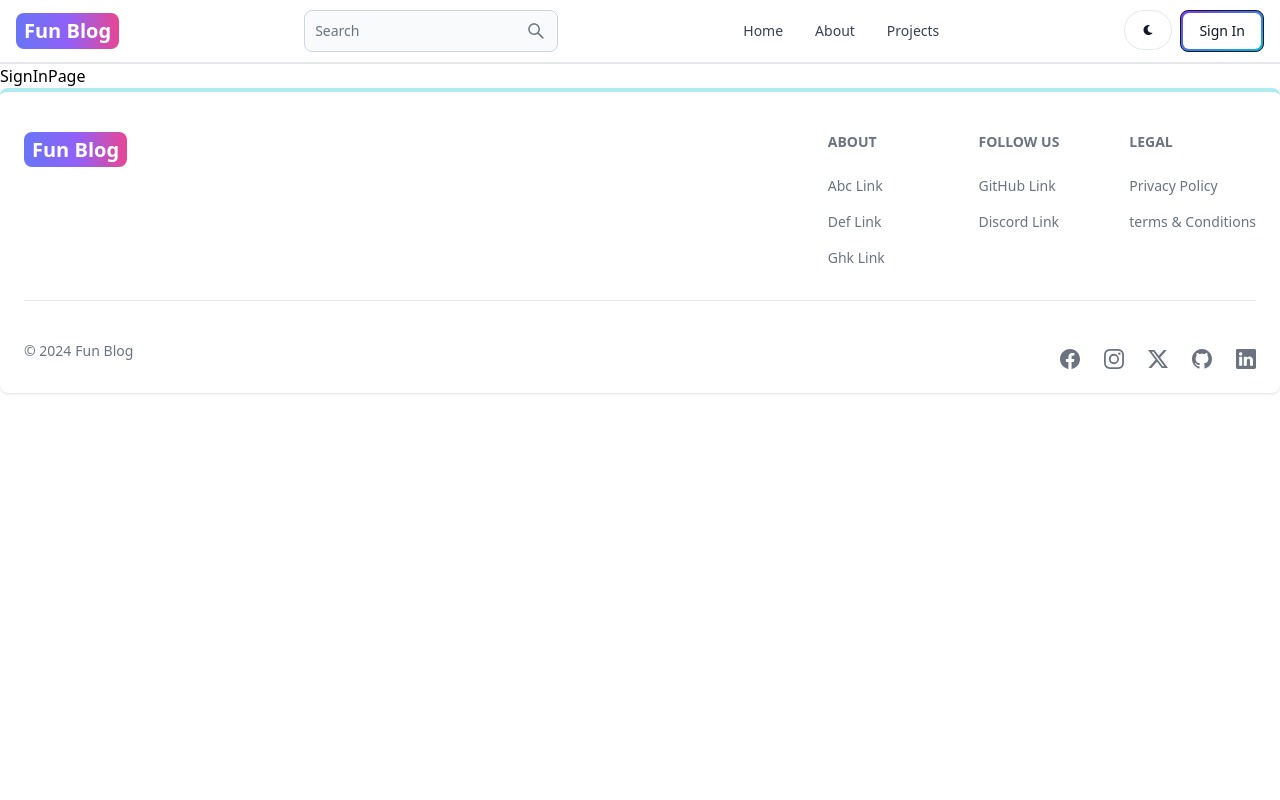
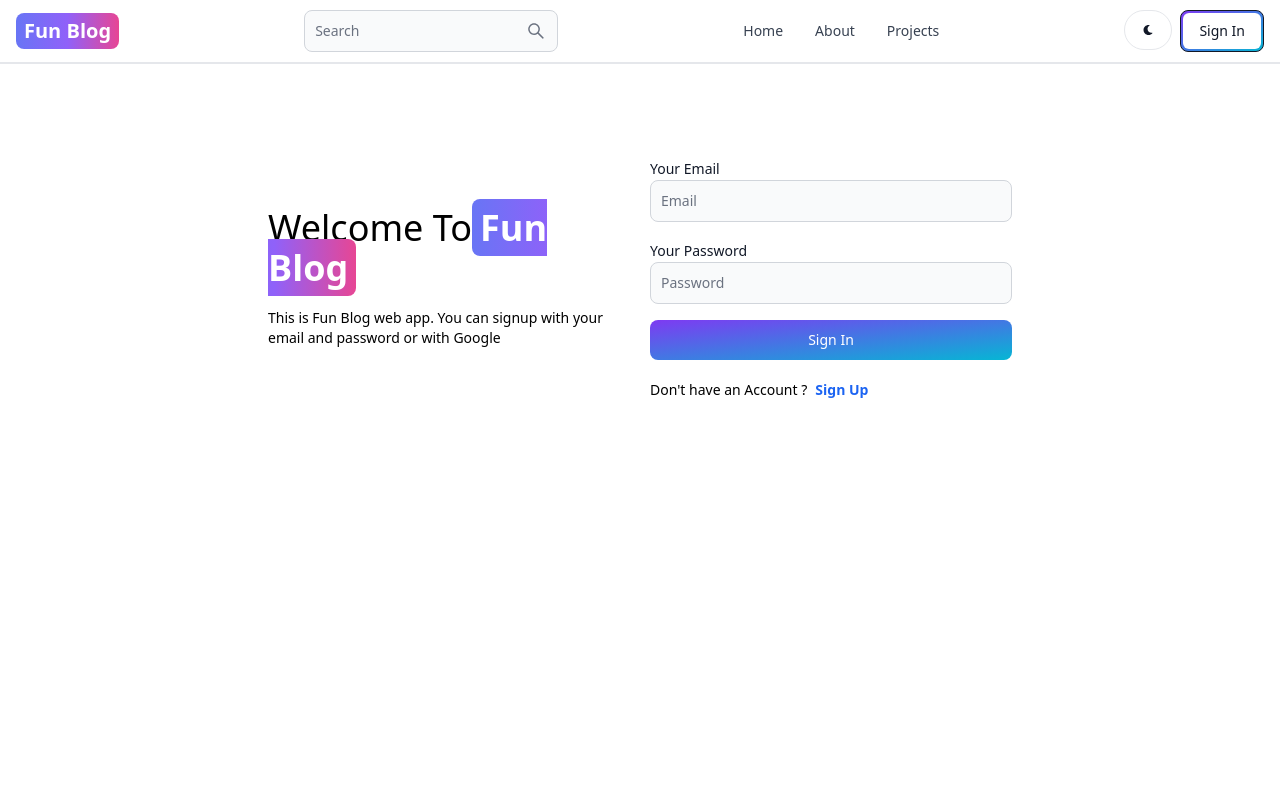
Before and after one commit to ProCodeRed/fun-bog, a React (Vite) app in the folder client/: page /sign-in in a window 1280 px wide. Shown: the top 800 px of the page. Built offline with nearby package versions, Linux system fonts and the light colour scheme.

Commit message:
added sign in react

```diff
--- a/client/src/pages/SignInPage.jsx
+++ b/client/src/pages/SignInPage.jsx
@@ -1,8 +1,81 @@
-import React from 'react'
+import { Alert, Button, Label, Spinner, TextInput } from 'flowbite-react'
+import React, { useState } from 'react'
+import { Link, useNavigate } from 'react-router-dom'
 
 const SignInPage = () => {
+  const [formData, setFormData] = useState({})
+  const [errorMessage, setErrorMessage] = useState(null)
+  const [loading, setLoading] = useState(false)
+  const navigate = useNavigate()
+
+  const handleChange = (e) => {
+    setFormData({...formData, [e.target.id]: e.target.value.trim()})
+  }
+
+  const signUpSubmitHandler = async (e) => {
+    e.preventDefault();
+
+    if(!formData.email || !formData.password){
+      return setErrorMessage('Please fill all the fields given.')
+    }
+
+    try {
+      setLoading(true);
+      setErrorMessage(null);
+      const res = await fetch('/api/auth/signin',{
+        method: 'POST',
+        headers: {'Content-Type': 'application/json'},
+        body: JSON.stringify(formData)
+      });
+      const data = await res.json();
+
+      if(data.success === false){
+        return setErrorMessage(data.message = "This user already exits. Please Sign in.")
+      }
+      setLoading(false)
+
+      // if signed up successfully navigate to sign in page
+      if(res.ok){
+        navigate('/')
+      }
+    } catch (error) {
+      setErrorMessage(error.message)
+      setLoading(false)
+    }
+  }
+
   return (
-    <div>SignInPage</div>
+    <div className='min-h-screen mt-20'>
+      <div className='flex p-3 max-w-3xl mx-auto flex-col md:flex-row md:items-center gap-5'>
+        <div className='flex-1'>
+          <span className='text-xl sm:text-4xl text-semibold'>Welcome To</span>
+        <Link to={"/"} className='text-xl sm:text-4xl font-bold dark:text-white px-2 py-1 bg-gradient-to-r from-indigo-500 via-purple-500 to-pink-500 rounded-lg text-white'>Fun Blog</Link>
+        <p className='text-sm mt-5'>This is Fun Blog web app. You can signup with your email and password or with Google</p>
+        </div>
+        <div className='flex-1'>
+          <form className='flex flex-col gap-4' onSubmit={signUpSubmitHandler}>
+            <div>
+              <Label value='Your Email' />
+              <TextInput type='email' placeholder='Email' id='email' onChange={handleChange} />
+            </div>
+            <div>
+              <Label value='Your Password' />
+              <TextInput type='password' placeholder='Password' id='password' onChange={handleChange} />
+            </div>
+            <Button gradientDuoTone="purpleToBlue" type='submit' disabled={loading}>
+              {loading ? <><Spinner size={"sm"} /><span className='pl-3'>Loading...</span></> : "Sign In"}
+            </Button>
+          </form>
+          <div className='flex gap-2 text-sm mt-5'>
+            <span>Don't have an Account ?</span>
+            <Link to={'/sign-up'} className='text-blue-600 font-semibold'>Sign Up</Link>
+          </div>
+          {errorMessage && (
+            <Alert className='mt-5' color={'failure'}>{errorMessage}</Alert>
+          )}
+        </div>
+      </div>
+    </div>
   )
 }
 
```
